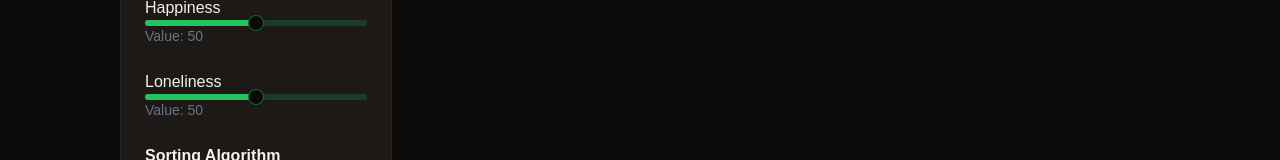
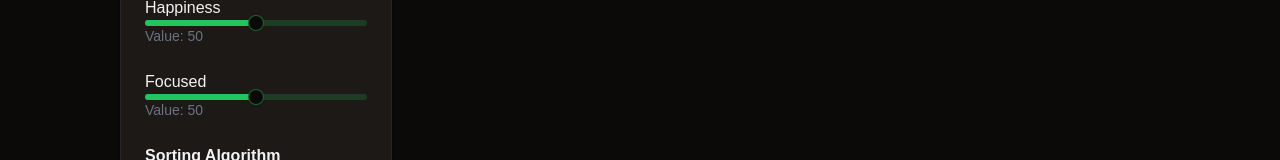
Before and after one commit to dyland88/music-for-your-mood, a Next.js app: page / in a window 1280 px wide. Shown: the part 167-327 px from the top of the page. Built offline with nearby package versions, Linux system fonts and the light colour scheme.

Commit message:
changed val to focused instead of lonliness

```diff
--- a/src/app/generate-playlist.tsx
+++ b/src/app/generate-playlist.tsx
@@ -6,7 +6,7 @@ interface TrackData {
   id: string;
   name: string;
   artists: string[];
-  liveness: number;
+  instrumentalness: number;
   energyL: number;
   valence: number;
 }
@@ -17,7 +17,7 @@ export interface PlaylistItem {
 }
 
 interface UserPreferences {
-  loneliness: number;
+  focused: number;
   energy: number;
   happiness: number;
 }
@@ -37,7 +37,7 @@ async function loadDataset(): Promise<TrackData[]> {
             id: row["id"],
             name: row["name"],
             artists: (0, eval)("(" + row["artists"] + ")"),
-            liveness: parseFloat(row["liveness"]),
+            instrumentalness: parseFloat(row["instrumentalness"]),
             energyL: parseFloat(row["energy"]),
             valence: parseFloat(row["valence"]),
           };
@@ -57,7 +57,7 @@ async function loadDataset(): Promise<TrackData[]> {
 
 function calculateScore(track: TrackData, preferences: UserPreferences) {
   let score = 0;
-  score += Math.abs(1 - track.liveness - preferences.loneliness / 100.0);
+  score += Math.abs(1 - track.instrumentalness - preferences.focused / 100.0);
   score += Math.abs(track.energyL - preferences.energy / 100.0);
   score += Math.abs(track.valence - preferences.happiness / 100.0);
 
@@ -118,7 +118,7 @@ let tracks: TrackData[] | null = null;
 export async function generatePlaylist(
   energy: number,
   happiness: number,
-  loneliness: number
+  focused: number
 ): Promise<PlaylistItem[]> {
   if (!tracks) {
     tracks = await loadDataset();
@@ -126,7 +126,7 @@ export async function generatePlaylist(
   const preferences: UserPreferences = {
     energy,
     happiness,
-    loneliness,
+    focused,
   };
   const recommendedTracks = mergeSort(tracks, preferences).slice(0, 20);
   const playlistItems = recommendedTracks.map((track) => ({
--- a/src/app/page.tsx
+++ b/src/app/page.tsx
@@ -45,7 +45,7 @@ export default function Home() {
               <p className="text-sm text-gray-500">Value: {happiness}</p>
             </div>
             <div>
-              <h4>Loneliness</h4>
+              <h4>Focused</h4>
               <Slider
                 value={[loneliness]}
                 onValueChange={(v) => setLoneliness(v[0])}
```
